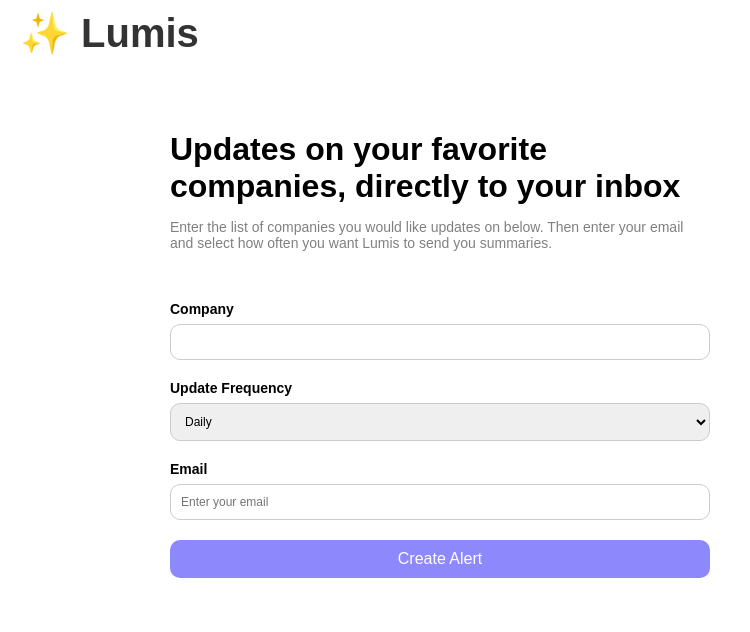
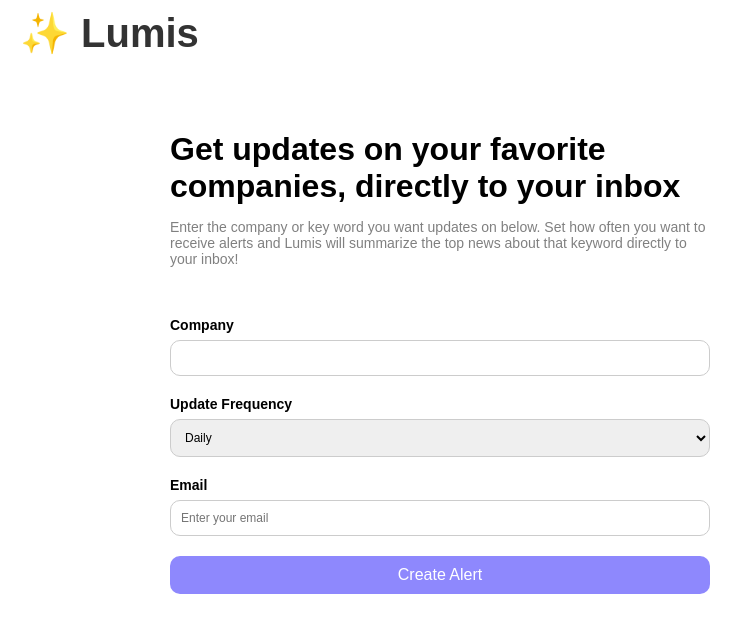
Before and after one commit to dane-dunlap/lumis-react, a React (Create React App) app: page / in a window 1280 px wide. Shown: the top 632 px of the page, without its empty margins (0-750 px from the left). Built offline with nearby package versions, Linux system fonts and the light colour scheme.

Commit message:
made changes to copy

```diff
--- a/src/LumisForm.js
+++ b/src/LumisForm.js
@@ -43,9 +43,8 @@
 
     return (
         <div className="container">
-            <h1>Updates on your favorite companies, directly to your inbox</h1>
-            <p className="description">Enter the list of companies you would like updates on below. Then enter your email and select how often you want Lumis to send you summaries.</p>
-
+            <h1>Get updates on your favorite companies, directly to your inbox</h1>
+            <p className="description">Enter the company or key word you want updates on below. Set how often you want to receive alerts and Lumis will summarize the top news about that keyword directly to your inbox!</p>
             {successMessage && <div className="success-message">{successMessage}</div>}
 
             <form onSubmit={handleSubmit}>
```
